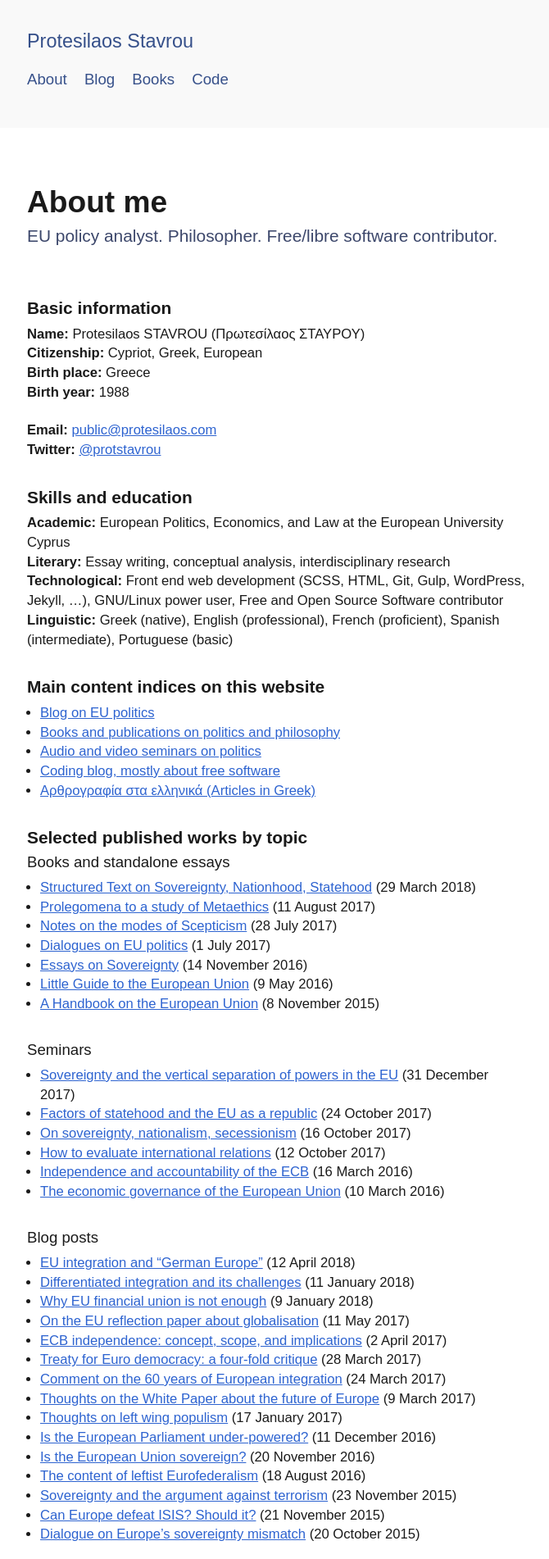
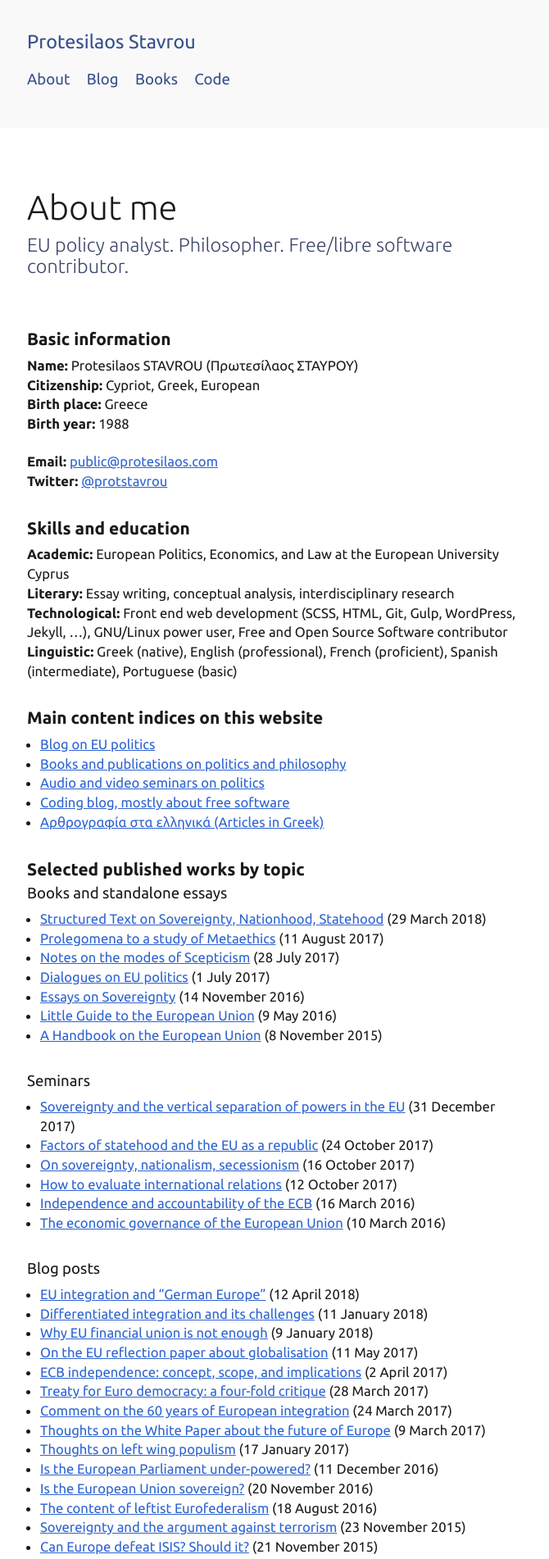
Before and after one commit to protesilaos/protesilaos.github.io, a Jekyll site: the page built from _pages/author.md, in a window 1280 px wide. Shown: the top 1902 px of the page at 82% size, without its empty margins (303-973 px from the left). Built offline with Jekyll 4.4.1, drawn with Linux system fonts in a browser that asks for light colours; some web fonts are replaced.

Commit message:
Refine font styles.

```diff
--- a/_includes/head.html
+++ b/_includes/head.html
@@ -28,12 +28,6 @@
     </style>
 
     <!-- Web fonts -->
-    {% unless site.environment == 'development' %}
-    <!-- The webfonts are Open Serif. For the attached license, see https://protesilaos.com/license -->
-    <style type="text/css">
-    @import url("https://hello.myfonts.net/count/369081");
-    </style>
-    {% endunless %}
     <link rel="stylesheet" href="{{ '/css/webfonts.min.css'  | absolute_url }}" type="text/css" charset="utf-8">
 
     <!-- Secondary styles -->
--- a/_sass/_base.scss
+++ b/_sass/_base.scss
@@ -128,9 +128,9 @@ samp {
 }
 
 pre {
-    @include fluid-font-size($ssize);
+    @include fluid-font-size($msize);
 
-    font-size: $ssize;
+    font-size: $msize;
     margin: $vertical-rhythm-0 0;
     padding: $space-1;
 	padding-left: $vertical-rhythm-0;
--- a/_sass/_footer.scss
+++ b/_sass/_footer.scss
@@ -24,8 +24,4 @@
     + .footer-block {
         @include border(top, $border-width-thin, solid, $border-color-light-2);
     }
-
-    a {
-        font-weight: 700;
-    }
 }
--- a/_sass/_post.scss
+++ b/_sass/_post.scss
@@ -19,13 +19,21 @@
     }
 
     h1 {
-        @include fluid-font-size($impact-text-l);
+        @include fluid-font-size($impact-text-xl);
 
-        color: $basefg;
+        @include tablet {
+            font-weight: 300;
+        }
     }
 
     // Inherits styles from h2
     .subtitle {
+        @include fluid-font-size($xxlsize);
+
+        @include tablet {
+            font-weight: 300;
+        }
+
         color: $basefgalt;
         font-weight: 400;
     }
@@ -53,9 +61,9 @@
     color: $basefgalt;
 }
 
-.post-footer {
-    background: $basebg;
-}
+// .post-footer {
+    // background: $basebg;
+// }
 
 .post-meta {
     @extend p;
@@ -95,6 +103,7 @@ li {
 }
 
 // Auxiliary styles
+// ---------------------------
 h1.h1-plus {
     font-size: $impact-text-l; // For books print-page title
 }
--- a/_sass/_variables.scss
+++ b/_sass/_variables.scss
@@ -150,8 +150,8 @@ $desktop: 75em;
 // Font stacks
 // -----------------------------------------------------------------------------
 $serif: serif;
-$sans: 'Open Serif', sans-serif;
-$mono: monospace;
+$sans: "Ubuntu", -apple-system, BlinkMacSystemFont, "Segoe UI", "Roboto", "Oxygen", "Cantarell", "Fira Sans", "Droid Sans", "Helvetica Neue", sans-serif;
+$mono: "Ubuntu Mono", Consolas, Monaco, Courier, monospace;
 
 // Functions
 // =============================================================================
```
